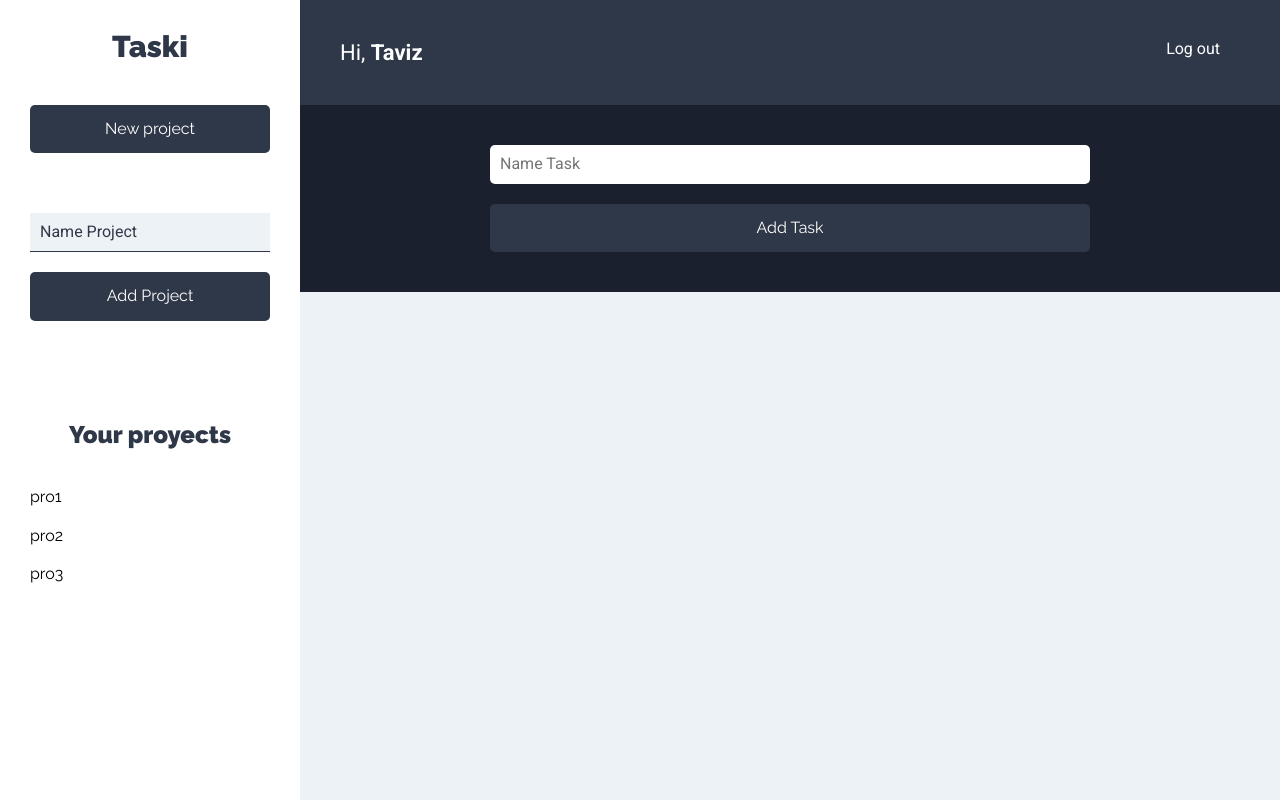
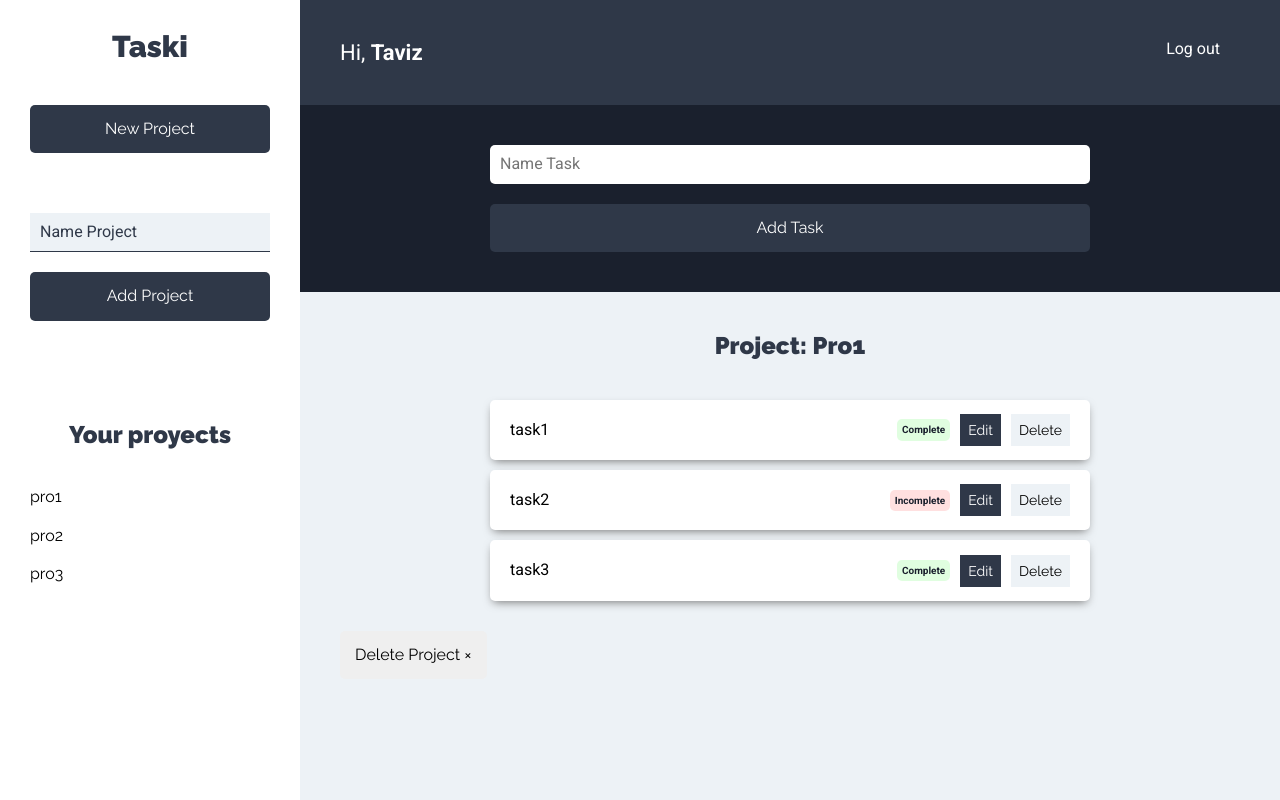
Before and after one commit to ljaviertovar/client-taski, a React (Create React App) app: page /proyects in a window 1280 px wide. Built offline with nearby package versions, Linux system fonts and the light colour scheme.

Commit message:
:sparkles: [FEAT] Show List of Task

```diff
--- a/src/components/proyects/NewProject.jsx
+++ b/src/components/proyects/NewProject.jsx
@@ -27,7 +27,7 @@ const NewProject = () => {
                 type="button"
                 className="btn btn-block btn-primario"
             >
-                New project
+                New Project
         </button>
 
             <form
--- a/src/components/proyects/Proyects.jsx
+++ b/src/components/proyects/Proyects.jsx
@@ -1,7 +1,8 @@
-import React, { Fragment } from 'react';
+import React from 'react';
 import Sidebar from '../layout/Sidebar'
 import InfoBar from '../layout/InfoBar'
 import FormTask from '../tasks/FormTask'
+import ListTasks from '../tasks/ListTasks'
 
 const Proyects = () => {
     return (
@@ -15,10 +16,10 @@ const Proyects = () => {
 
                 <main>
 
-                    <FormTask/>
+                    <FormTask />
 
                     <div className="contenedor-tareas">
-
+                        <ListTasks />
                     </div>
                 </main>
             </div>
--- a/src/components/tasks/ListTasks.jsx
+++ b/src/components/tasks/ListTasks.jsx
@@ -0,0 +1,45 @@
+import React, { Fragment } from 'react';
+import Task from '../tasks/Task'
+
+const ListTasks = () => {
+
+    const tasksProject = [
+        { nameTask: "task1", state: true },
+        { nameTask: "task2", state: false },
+        { nameTask: "task3", state: true }
+    ];
+
+    return (
+
+        <Fragment>
+
+            <h2>Project: Pro1</h2>
+
+            <ul className="listado-tareas">
+
+                {tasksProject.length === 0
+                    ? (
+                        <li className="tarea">
+                            <p>No Tasks yet</p>
+                        </li>
+                    )
+                    : tasksProject.map(task => (
+                        <Task
+                            task={task}
+                        />
+                    ))
+                }
+            </ul>
+
+            <button
+                type="button"
+                className="btn btn-eliminar"
+            >
+                Delete Project &times;
+            </button>
+
+        </Fragment>
+    );
+}
+
+export default ListTasks;
--- a/src/components/tasks/Task.jsx
+++ b/src/components/tasks/Task.jsx
@@ -0,0 +1,50 @@
+import React from 'react';
+
+const Task = ({ task }) => {
+    return (
+
+        <li className="tarea sombra">
+            <p>{task.nameTask}</p>
+
+            <div className="estado">
+                {task.state
+                    ? (
+                        <button
+                            type="button"
+                            className="completo"
+                        >
+                            Complete
+                        </button>
+                    )
+                    : (
+                        <button
+                            type="button"
+                            className="incompleto"
+                        >
+                            Incomplete
+                        </button>
+                    )
+                }
+            </div>
+
+            <div className="acciones">
+                <button
+                    type="button"
+                    className="btn btn-primario"
+                >
+                    Edit
+                </button>
+                <button
+                    type="button"
+                    className="btn btn-secundario"
+                >
+                    Delete
+                </button>
+            </div>
+
+        </li>
+
+    );
+}
+
+export default Task;
```
Also changed, not shown: src/components/tasks/FormTask.jsx (indentation only).
